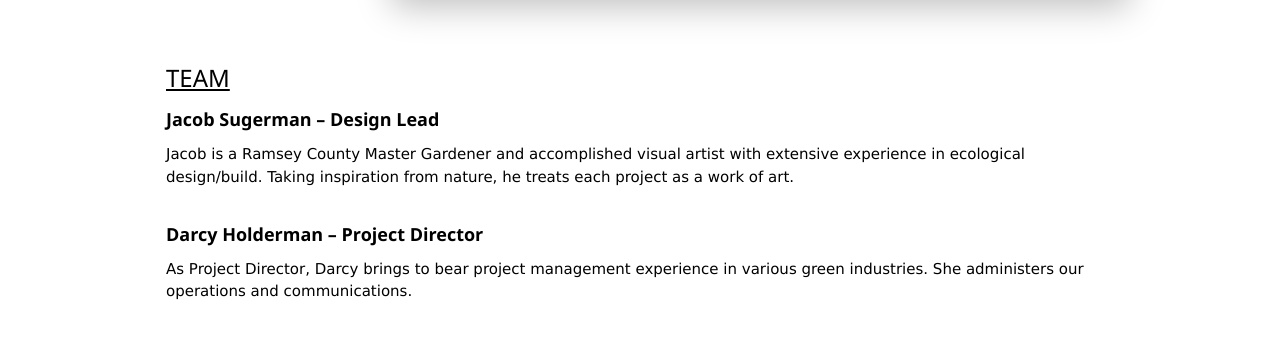
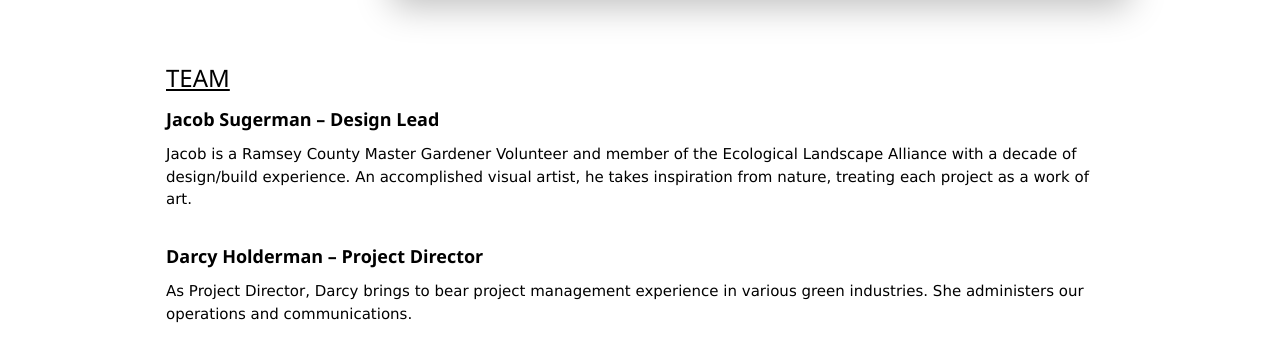
Before and after one commit to jacob-sugerman/eld, a website: page bio.html in a window 1280 px wide. Shown: the part 413-774 px from the top of the page. Drawn offline with nearby package versions, Linux system fonts and the light colour scheme.

Commit message:
edited my bio

```diff
--- a/bio.html
+++ b/bio.html
@@ -153,7 +153,7 @@ img {
       <h3><u>TEAM</u></h3>
 
       <h5><strong>Jacob Sugerman – Design Lead</strong></h5>
-      Jacob is a Ramsey County Master Gardener and accomplished visual artist with extensive experience in ecological design/build. Taking inspiration from nature, he treats each project as a work of art.
+      Jacob is a Ramsey County Master Gardener Volunteer and member of the Ecological Landscape Alliance with a decade of design/build experience. An accomplished visual artist, he takes inspiration from nature, treating each project as a work of art.
 
       <br>
       <br>
```
